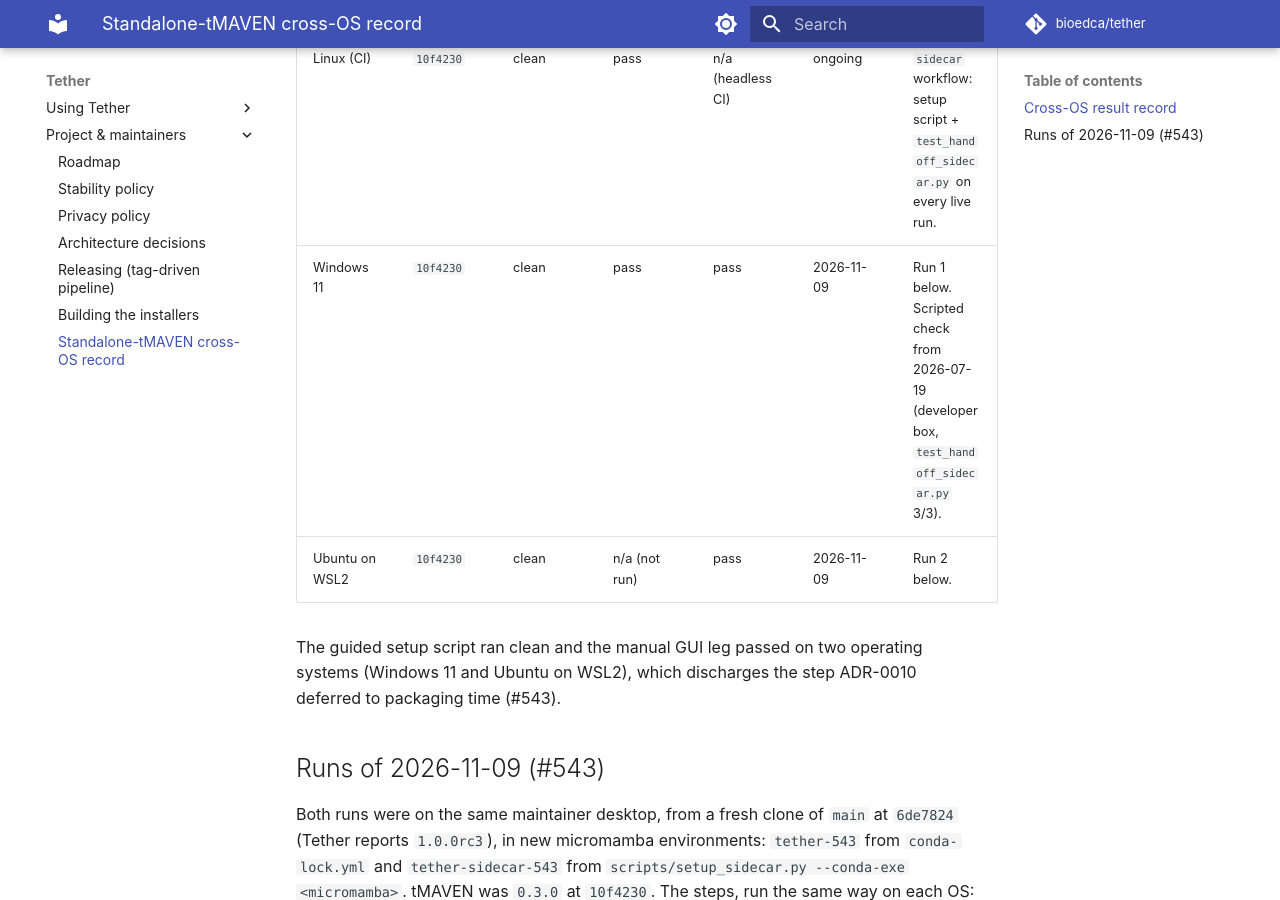
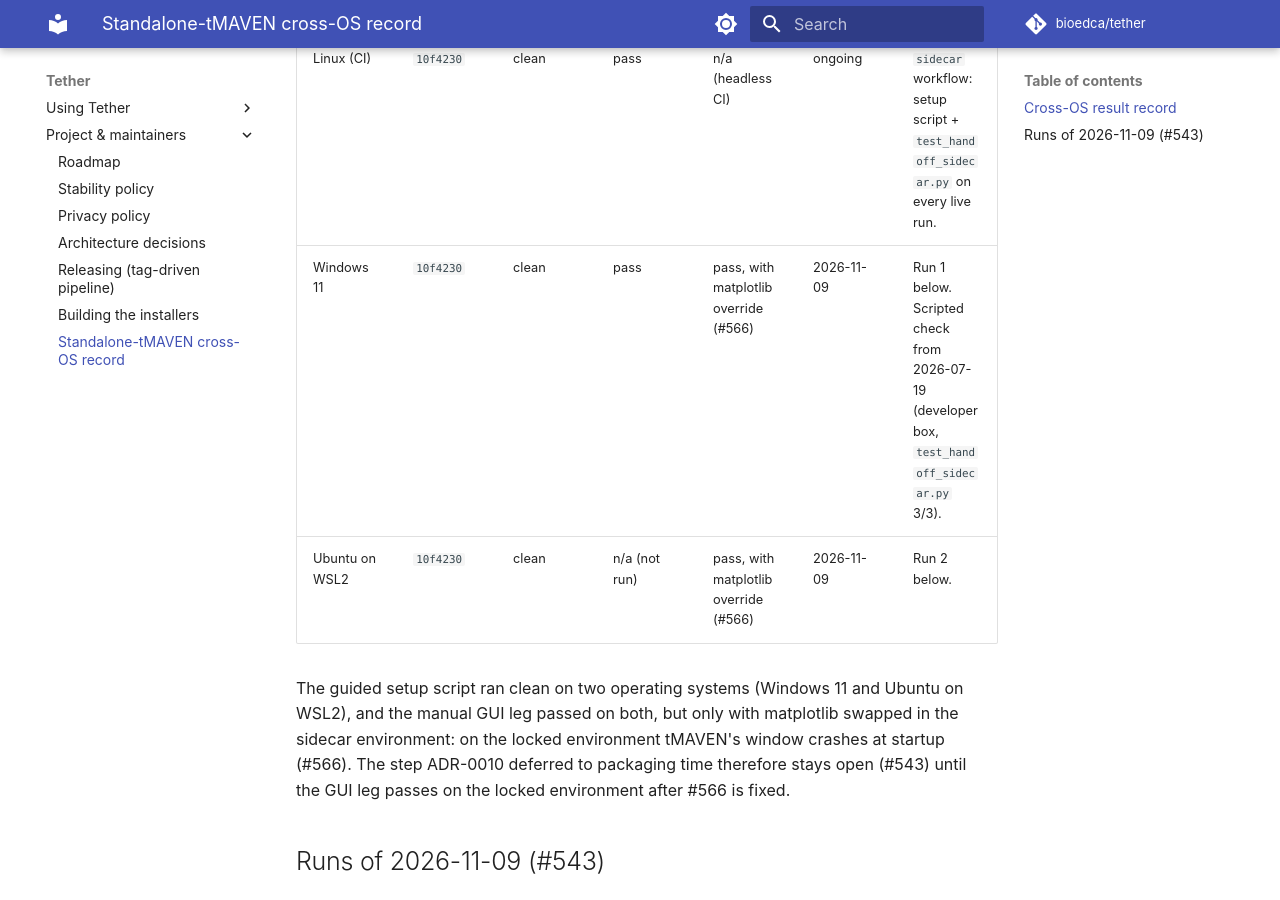
Before and after one commit to bioedca/tether, an MkDocs documentation site: the page built from docs/maintainers/standalone-tmaven-cross-os-record.md, in a window 1280 px wide and 900 px high, scrolled down 542 px. Built offline with MkDocs 1.6.1 and Material for MkDocs 9.7.7, drawn with Linux system fonts in a browser that asks for light colours; comment, search, counter and statistics services are not loaded; the version menu is left out.

Commit message:
docs(sidecar): keep ADR-0010's GUI check open until it passes on the locked sidecar (#543)
Both GUI legs passed only with matplotlib swapped in, so the record marks
them as override runs and leaves the deferred check open until #566 is
fixed and the leg is re-run on the locked environment.

```diff
--- a/docs/maintainers/standalone-tmaven-cross-os-record.md
+++ b/docs/maintainers/standalone-tmaven-cross-os-record.md
@@ -15,12 +15,14 @@
 | OS | tMAVEN commit | Setup script | Scripted open-check | Manual GUI open | Date | Notes |
 |---|---|---|---|---|---|---|
 | Linux (CI) | `10f4230` | clean | pass | n/a (headless CI) | ongoing | `sidecar` workflow: setup script + `test_handoff_sidecar.py` on every live run. |
-| Windows 11 | `10f4230` | clean | pass | pass | 2026-11-09 | Run 1 below. Scripted check from 2026-07-19 (developer box, `test_handoff_sidecar.py` 3/3). |
-| Ubuntu on WSL2 | `10f4230` | clean | n/a (not run) | pass | 2026-11-09 | Run 2 below. |
+| Windows 11 | `10f4230` | clean | pass | pass, with matplotlib override (#566) | 2026-11-09 | Run 1 below. Scripted check from 2026-07-19 (developer box, `test_handoff_sidecar.py` 3/3). |
+| Ubuntu on WSL2 | `10f4230` | clean | n/a (not run) | pass, with matplotlib override (#566) | 2026-11-09 | Run 2 below. |
 
-The guided setup script ran clean and the manual GUI leg passed on two operating systems
-(Windows 11 and Ubuntu on WSL2), which discharges the step ADR-0010 deferred to packaging time
-(#543).
+The guided setup script ran clean on two operating systems (Windows 11 and Ubuntu on WSL2), and
+the manual GUI leg passed on both, but only with matplotlib swapped in the sidecar environment:
+on the locked environment tMAVEN's window crashes at startup (#566). The step ADR-0010 deferred
+to packaging time therefore stays open (#543) until the GUI leg passes on the locked environment
+after #566 is fixed.
 
 ## Runs of 2026-11-09 (#543)
 
```
